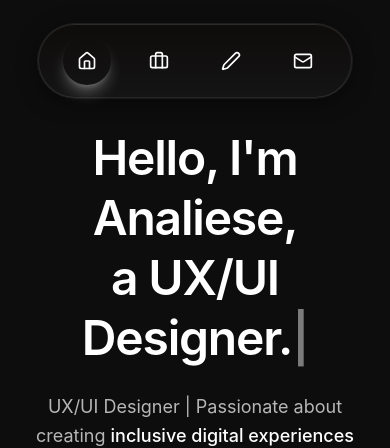
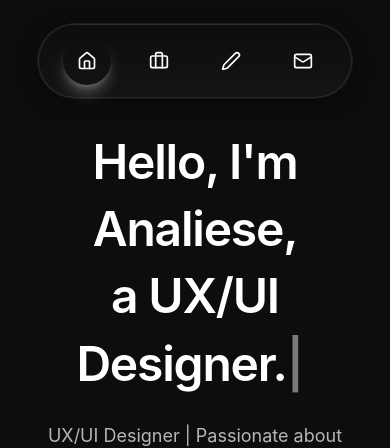
Before and after one commit to Analiese-exe/ukeje-analiese-ogochukwu-portfolio, a React (Vite) app: page / in a window 390 px wide. Shown: the top 448 px of the page. Built offline with nearby package versions, Linux system fonts and the light colour scheme.

Commit message:
Fix: Hero header desktop layout
Adjust hero header for better readability on desktop by limiting to two lines, setting a max-width, adding line-height, and preventing layout shift from the blinking cursor.

```diff
--- a/src/components/Hero.tsx
+++ b/src/components/Hero.tsx
@@ -36,8 +36,8 @@ export const Hero = () => {
         <div className="grid lg:grid-cols-2 gap-12 items-center">
           {/* Left: Text Content */}
           <div className="text-center lg:text-left scroll-animate">
-            <h1 className="text-5xl md:text-6xl lg:text-7xl font-semibold tracking-tight text-white leading-tight mb-6 max-w-2xl mx-auto lg:mx-0">
-              <span className="inline-block w-full">
+            <h1 className="text-5xl md:text-6xl lg:text-7xl font-semibold tracking-tight text-white leading-[1.4] mb-6 max-w-[700px] mx-auto lg:mx-0">
+              <span className="inline-block w-full min-w-fit">
                 {displayedText.split('\n').map((line, index) => (
                   <span key={index}>
                     {line}
@@ -45,6 +45,7 @@ export const Hero = () => {
                   </span>
                 ))}
                 <span className={`animate-pulse ${showCursor ? 'opacity-100' : 'opacity-0'}`}>|</span>
+                &nbsp;
               </span>
             </h1>
 
```
